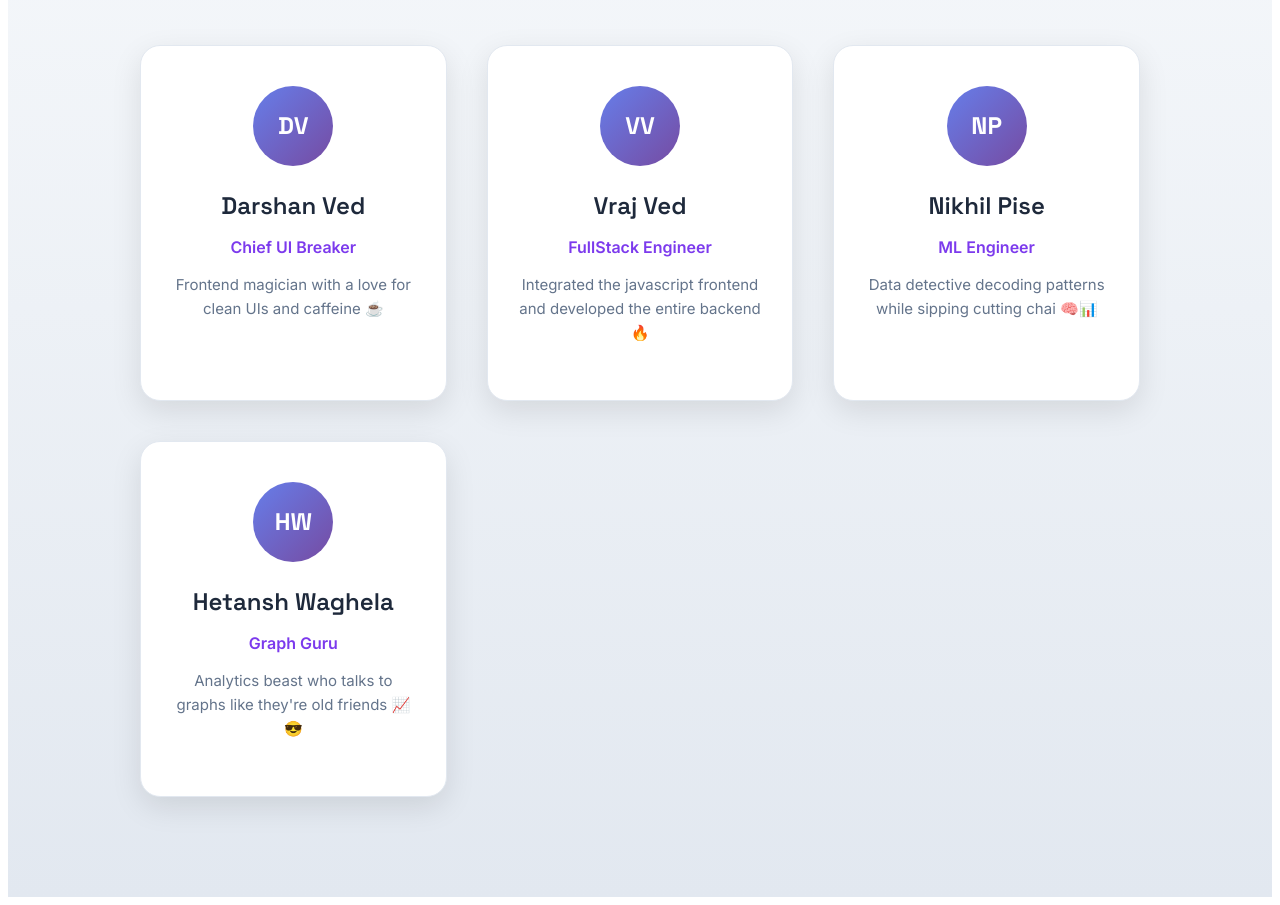
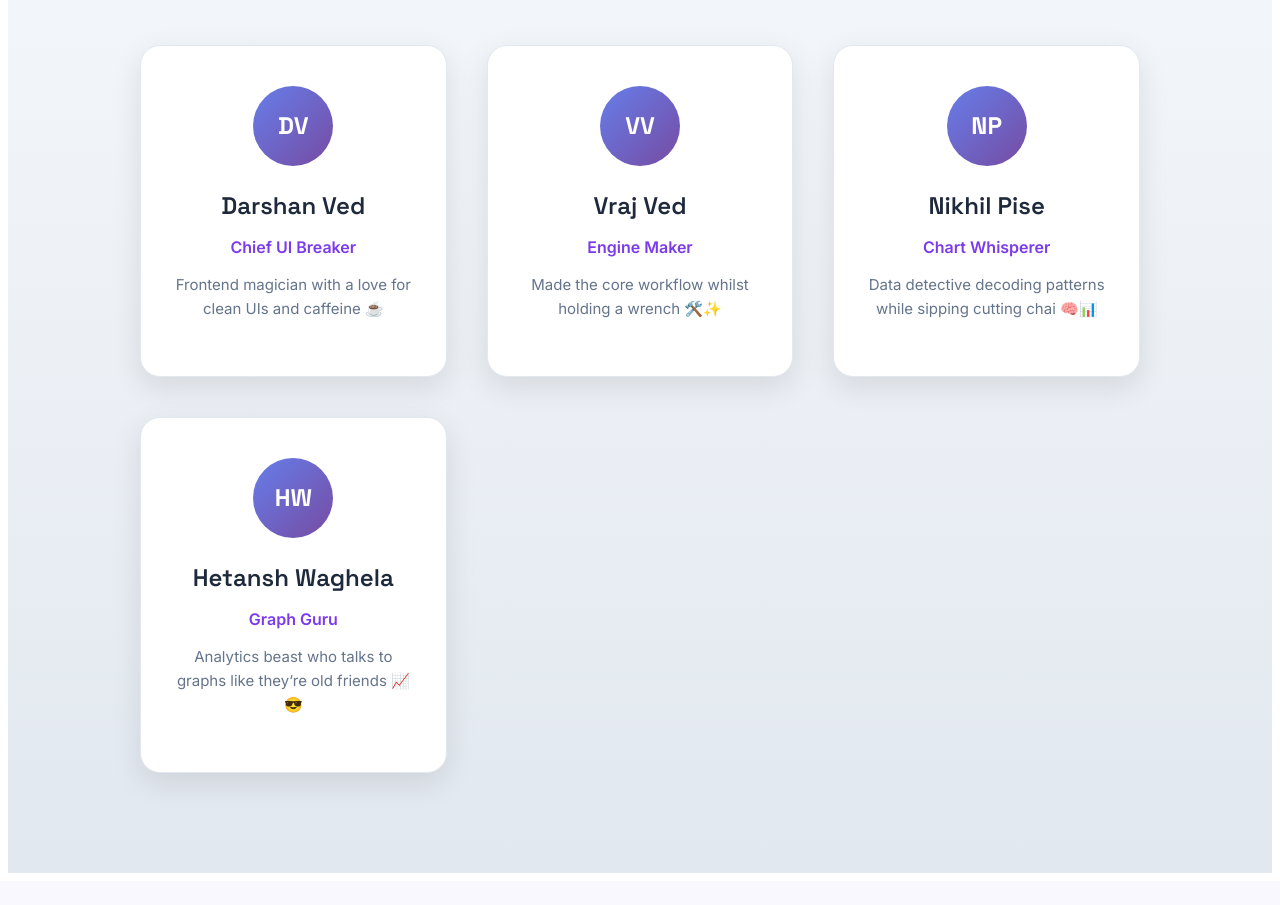
Before and after one commit to N1KH1LT0X1N/SmartSearch-Influencer-Email-Outreach, a Flask app: page / in a window 1280 px wide. Shown: the part 1088-1993 px from the top of the page. After the commit the page ends 1961 px from the top, so only its background shows below. Run offline with Flask 3, Linux system fonts and the light colour scheme.

Commit message:
fixed hero page

```diff
--- a/templates/hero.html
+++ b/templates/hero.html
@@ -69,8 +69,8 @@
                         <div class="avatar-placeholder">VV</div>
                     </div>
                     <h3>Vraj Ved</h3>
-                    <p class="role">FullStack Engineer</p>
-                    <p class="description">Integrated the javascript frontend and developed the entire backend 🔥</p>
+                    <p class="role">Engine Maker</p>
+                    <p class="description">Made the core workflow whilst holding a wrench 🛠️✨</p>
                 </div>
 
                 <div class="team-member">
@@ -78,7 +78,7 @@
                         <div class="avatar-placeholder">NP</div>
                     </div>
                     <h3>Nikhil Pise</h3>
-                    <p class="role">ML Engineer</p>
+                    <p class="role">Chart Whisperer</p>
                     <p class="description">Data detective decoding patterns while sipping cutting chai 🧠📊</p>
                 </div>
 
@@ -88,7 +88,7 @@
                     </div>
                     <h3>Hetansh Waghela</h3>
                     <p class="role">Graph Guru</p>
-                    <p class="description">Analytics beast who talks to graphs like they're old friends 📈😎</p>
+                    <p class="description">Analytics beast who talks to graphs like they’re old friends 📈😎</p>
                 </div>
             </div>
 
```
